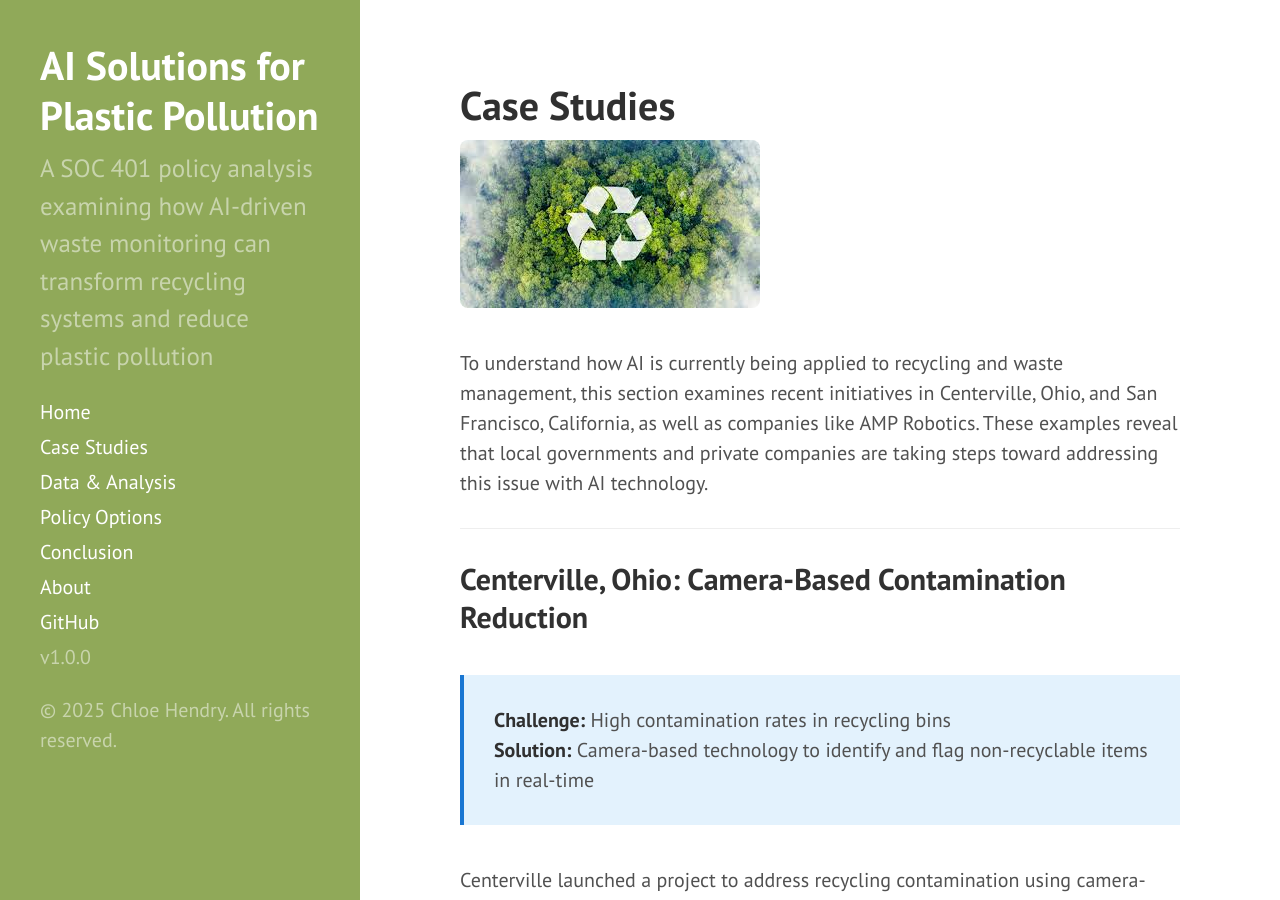
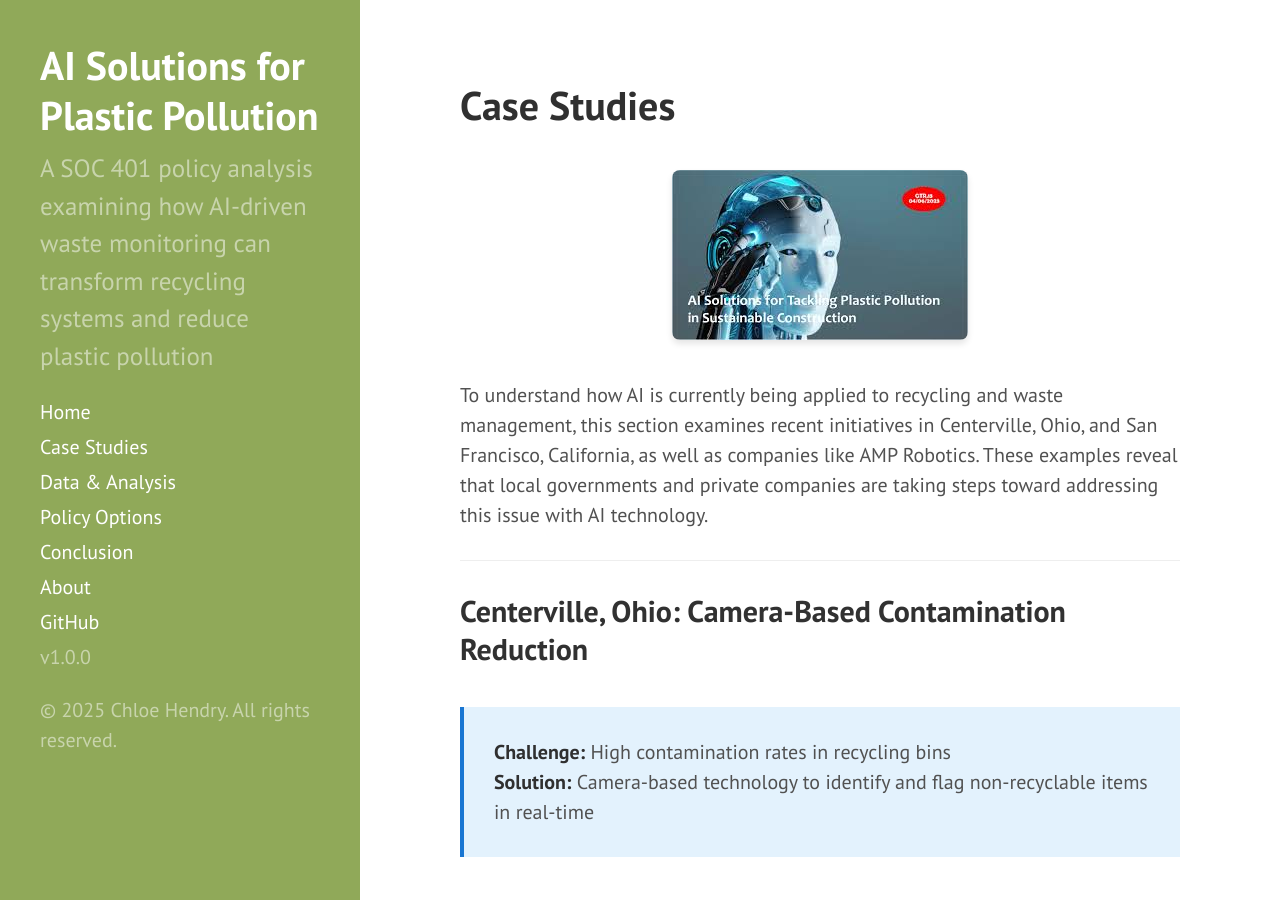
Before and after one commit to chendry6-blip/SOC401Website, a Jekyll site: the page built from _posts/2024-12-03-case-studies.md, in a window 1280 px wide and 900 px high. Built offline with Jekyll 4.4.1, drawn with Linux system fonts in a browser that asks for light colours.

Commit message:
Update 2024-12-03-case-studies.md

```diff
--- a/_posts/2024-12-03-case-studies.md
+++ b/_posts/2024-12-03-case-studies.md
@@ -4,8 +4,11 @@ title: Case Studies
 permalink: /case-studies/
 ---
 
-<div style="text-align: center; margin-bottom: 2rem;">
-  <img src="{{ site.baseurl }}assets/plastic-ai.jpg" alt="AI in Recycling" style="max-width: 100%; height: auto; border-radius: 8px;">
+<div style="text-align: center; margin: 2rem auto; max-width: 900px;">
+  <img
+    src="{{ site.baseurl }}/assets/Unknown-2.jpeg"
+    alt="AI Solutions for Tackling Plastic Pollution in Sustainable Construction"
+    style="display:block; margin:0 auto; max-width:100%; height:auto; border-radius:8px; box-shadow:0 4px 6px rgba(0,0,0,0.1);">
 </div>
 
 To understand how AI is currently being applied to recycling and waste management, this section examines recent initiatives in Centerville, Ohio, and San Francisco, California, as well as companies like AMP Robotics. These examples reveal that local governments and private companies are taking steps toward addressing this issue with AI technology.
@@ -59,10 +62,6 @@ This demonstrates how large urban areas can leverage AI as both an education and
   <strong>Solution:</strong> AI platform with cameras and robotic sorting arms
 </div>
 
-<div style="text-align: center; margin: 2rem 0;">
-  <img src="https://raw.githubusercontent.com/chendry6-blip/SOC401Website/main/assets/plastic-ai.jpg" alt="AMP Robotics AI Technology" style="max-width: 600px; width: 100%; border-radius: 8px;">
-</div>
-
 AMP Robotics developed an AI platform that utilizes cameras to scan mixed waste streams and identify materials based on visual cues such as shape and color, enabling physical sorting and placement on corresponding conveyor belts.
 
 **Impressive Performance Metrics:**
```
